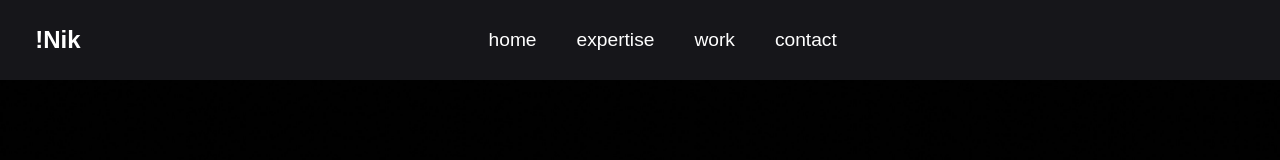
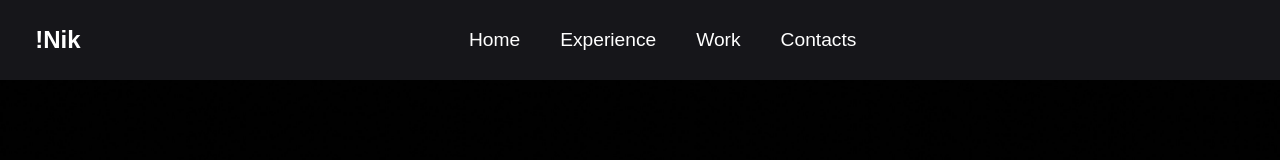
Before and after one commit to Nik91K/cv-website, a React (Vite) app: page / in a window 1280 px wide. Shown: the top 160 px of the page. Built offline with nearby package versions, Linux system fonts and the light colour scheme; a web font is replaced by a local one.

Commit message:
Moved navigation to a separate component

```diff
--- /dev/null
+++ b/src/components/layout/Header/HeaderNav.tsx
@@ -0,0 +1,26 @@
+import React from 'react'
+import type { HeaderNavigationProps } from '../../../types/Header'
+import { NAVIGATION_ITEMS } from '../../../fixtures/header.fixture'
+import { Link } from 'react-router'
+
+const HeaderNav: React.FC<HeaderNavigationProps> = ({
+    items = NAVIGATION_ITEMS,
+}) => {
+
+    return (
+        <nav className="header-links">
+            <ul className="header-menu flex text-2xl gap-5">
+                {items.map((item) =>
+                    <li key={item.id}>
+                        <Link to={item.path} className='link'>
+                            {item.label}
+                        </Link>
+                    </li>
+                )}
+            </ul>
+        </nav>
+    )
+
+}
+
+export default HeaderNav
--- a/src/components/layout/Header/index.tsx
+++ b/src/components/layout/Header/index.tsx
@@ -1,5 +1,7 @@
 import { useEffect, useState } from 'react'
 import './style.css'
+import { Link } from 'react-router'
+import HeaderNav from './HeaderNav'
 
 const Header = () => {
   const [scrolled, setScrolled] = useState(false)
@@ -21,34 +23,11 @@ const Header = () => {
     <header className={`header ${scrolled ? "scrolled" : ""}`}>
       <div className="header-container">
         <div className="font-bold text-2xl">
-          <a href="/" className="link">
+          <Link to="/" className="link">
             !Nik
-          </a>
+          </Link>
         </div>
-        <nav className="header-links">
-          <ul className="header-menu">
-            <li>
-              <a href="#" className="link">
-                home
-              </a>
-            </li>
-            <li>
-              <a href="#" className="link">
-                expertise
-              </a>
-            </li>
-            <li>
-              <a href="#" className="link">
-                work
-              </a>
-            </li>
-            <li>
-              <a href="#" className="link">
-                contact
-              </a>
-            </li>
-          </ul>
-        </nav>
+        <HeaderNav />
       </div>
     </header>
   )
```
